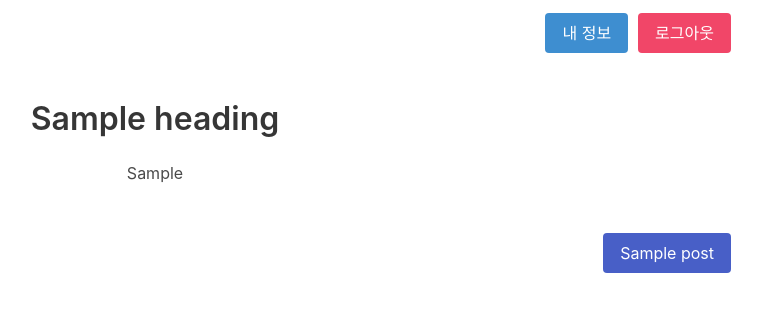
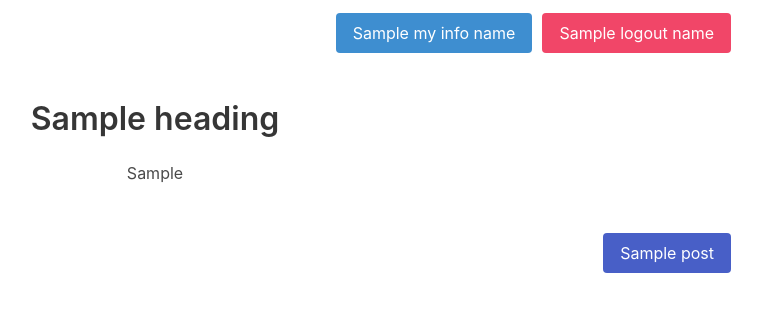
Before and after one commit to xlouisjungx/krafton-jungle-8th, a Python web app: template templates/main.html in a window 1280 px wide. Shown: the top 312 px of the page, without its empty margins (485-1247 px from the left). Run offline with Jinja, Linux system fonts and the light colour scheme; the template is opened without the code that fills it: most values are stand-ins (such as "Sample title", 1, 10 or a date in 2020); some libraries are stand-ins or nearby versions.

Commit message:
design: delete profile img, update SSR

```diff
--- a/templates/main.html
+++ b/templates/main.html
@@ -145,9 +145,6 @@
     ) {
       let temp_html = /*html*/`<div id="post-${post_id}" class="tile is-parent">
                                 <article class="tile is-child box">
-                                  <a href="/user_info/${poster_id}">
-                                    <img class="profile-image">
-                                  </a>
                                   <p class="profile-id">
                                     <a href="/user_info/${poster_id}">
                                       ${real_user_name}
@@ -179,11 +176,6 @@
                                   <div id="reply-post-${post_id}" class="post" style="display: none;">
                                     <div class="comment-section">
                                       <article class="media">
-                                        <figure class="media-left">
-                                          <p class="image is-64x64">
-                                            <img src="https://bulma.io/assets/images/placeholders/128x128.png" alt="Profile Image" />
-                                          </p>
-                                        </figure>
                                         <div class="media-content">
                                           <div class="field">
                                             <p class="control">
@@ -193,7 +185,7 @@
                                           <nav class="level">
                                             <div class="level-left">
                                               <div class="level-item">
-                                                <button class="button is-info comment-button" onclick="createReply('${post_id}')">전송</button>
+                                                <button class="button is-info comment-button" onclick="createReply('${post_id}')">{{transmit_name}}</button>
                                               </div>
                                             </div>
 
@@ -303,9 +295,6 @@
     function makeReplySession(post_id, reply_id, replier_name, replier_id, reply_content, reply_time) {
       let temp_html = /*html*/`<div class="reply-box">
                                   <div>
-                                    <a href="/user_info/${replier_id}">
-                                      <img class="reply-profile-image">
-                                    </a>
                                   </div>
                                   <div class="reply-content-box">
                                     <p>
@@ -323,7 +312,7 @@
                                   </div>
                                   <div class="reply-delete-button-box">
                                     <a class="reply-delete-button reply-delete-${replier_id}" href="#" onclick="deleteReply('${post_id}','${replier_id}','${reply_id}')">
-                                      삭제
+                                      {{delete}}
                                     </a>
                                   </div>
       `
@@ -394,9 +383,9 @@
 <body>
   <div class="up-button">
     <a href="/user_info/{{userid}}">
-      <button class="button is-info">내 정보</button>
+      <button class="button is-info">{{my_info_name}}</button>
     </a>
-    <button id="logout-button" class="button is-danger" onclick="logout()">로그아웃</button>
+    <button id="logout-button" class="button is-danger" onclick="logout()">{{logout_name}}</button>
   </div>
 
   <section class="section">
```
